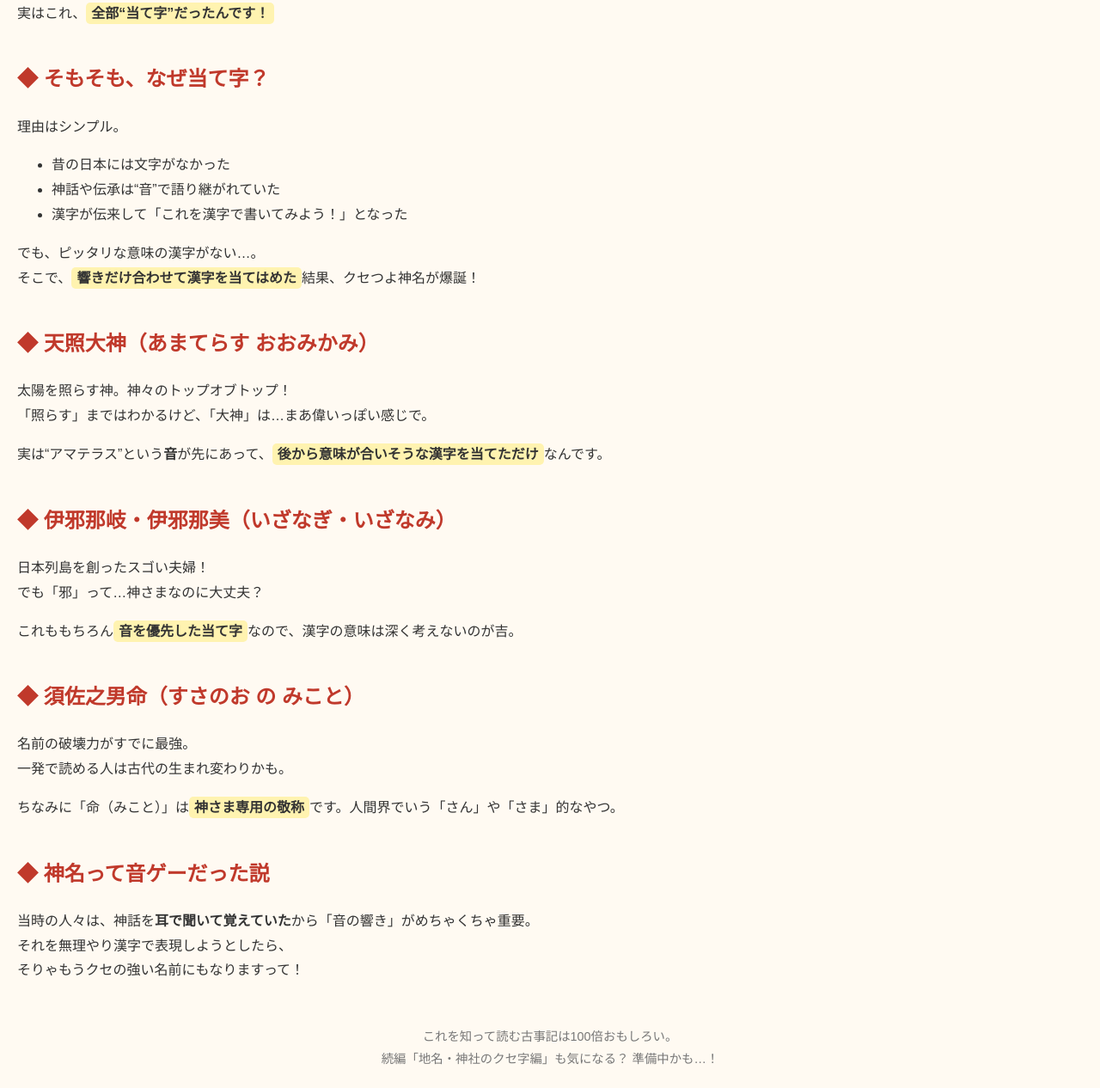
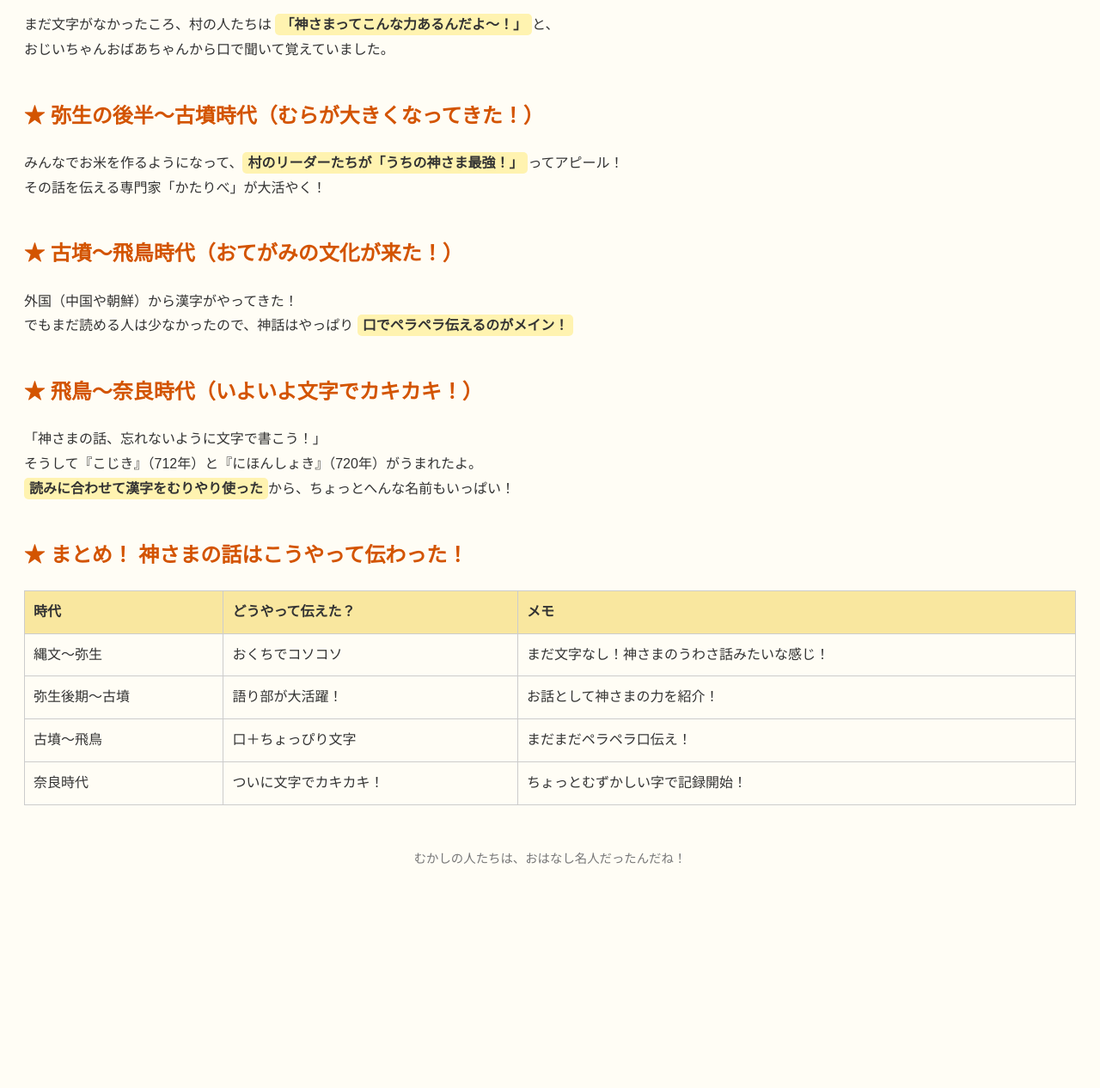
Before and after one commit to kkp-15/RekisiSinwa, a plain HTML site: page index.html in a window 1280 px wide. Shown: the part 234-1500 px from the top of the page at 86% size. After the commit the page ends 1275 px from the top, so only its background shows below. Drawn offline with Linux system fonts and the light colour scheme.

Commit message:
Update index.html

```diff
--- a/index.html
+++ b/index.html
@@ -1,23 +1,34 @@
-<!DOCTYPE html>
-<html lang="ja">
+<!DOCTYPE html><html lang="ja">
 <head>
   <meta charset="UTF-8">
-  <meta name="viewport" content="width=device-width, initial-scale=1">
-  <title>神さまの名前、クセ強すぎ問題。</title>
+  <meta name="viewport" content="width=device-width, initial-scale=1.0">
+  <title>神さまのヒミツ★どうやって伝わった？</title>
   <style>
     body {
       font-family: "Hiragino Kaku Gothic ProN", Meiryo, sans-serif;
-      background: #fffaf2;
+      background: #fffdf5;
       color: #333;
-      margin: 0;
       padding: 20px;
       line-height: 1.8;
     }
     h1, h2 {
-      color: #c0392b;
+      color: #d35400;
     }
     section {
       margin-bottom: 40px;
+    }
+    table {
+      width: 100%;
+      border-collapse: collapse;
+      margin-top: 20px;
+    }
+    th, td {
+      border: 1px solid #ccc;
+      padding: 10px;
+      text-align: left;
+    }
+    th {
+      background: #f9e79f;
     }
     .highlight {
       background: #fff3b0;
@@ -34,59 +45,49 @@
   </style>
 </head>
 <body>
-
-  <h1>【神話ミステリー】<br>神さまの名前、漢字のクセが強い件。</h1>
-
-  <section>
-    <p>古事記や日本書紀を読むと、神さまの名前がやたらと<strong>読みにくい！</strong><br>
-    しかも「邪」とか「之男」とか、字面がちょっと物騒だったり意味不明だったり…。<br>
-    実はこれ、<span class="highlight">全部“当て字”だったんです！</span></p>
-  </section>
-
-  <section>
-    <h2>◆ そもそも、なぜ当て字？</h2>
-    <p>理由はシンプル。</p>
-    <ul>
-      <li>昔の日本には文字がなかった</li>
-      <li>神話や伝承は“音”で語り継がれていた</li>
-      <li>漢字が伝来して「これを漢字で書いてみよう！」となった</li>
-    </ul>
-    <p>でも、ピッタリな意味の漢字がない…。<br>
-    そこで、<span class="highlight">響きだけ合わせて漢字を当てはめた</span>結果、クセつよ神名が爆誕！</p>
-  </section>
-
-  <section>
-    <h2>◆ 天照大神（あまてらす おおみかみ）</h2>
-    <p>太陽を照らす神。神々のトップオブトップ！<br>
-    「照らす」まではわかるけど、「大神」は…まあ偉いっぽい感じで。</p>
-    <p>実は“アマテラス”という<strong>音</strong>が先にあって、<span class="highlight">後から意味が合いそうな漢字を当てただけ</span>なんです。</p>
-  </section>
-
-  <section>
-    <h2>◆ 伊邪那岐・伊邪那美（いざなぎ・いざなみ）</h2>
-    <p>日本列島を創ったスゴい夫婦！<br>
-    でも「邪」って…神さまなのに大丈夫？</p>
-    <p>これももちろん<span class="highlight">音を優先した当て字</span>なので、漢字の意味は深く考えないのが吉。</p>
-  </section>
-
-  <section>
-    <h2>◆ 須佐之男命（すさのお の みこと）</h2>
-    <p>名前の破壊力がすでに最強。<br>
-    一発で読める人は古代の生まれ変わりかも。</p>
-    <p>ちなみに「命（みこと）」は<span class="highlight">神さま専用の敬称</span>です。人間界でいう「さん」や「さま」的なやつ。</p>
-  </section>
-
-  <section>
-    <h2>◆ 神名って音ゲーだった説</h2>
-    <p>当時の人々は、神話を<strong>耳で聞いて覚えていた</strong>から「音の響き」がめちゃくちゃ重要。<br>
-    それを無理やり漢字で表現しようとしたら、<br>
-    そりゃもうクセの強い名前にもなりますって！</p>
-  </section>
-
-  <footer>
-    これを知って読む古事記は100倍おもしろい。<br>
-    続編「地名・神社のクセ字編」も気になる？ 準備中かも…！
+  <h1>【神さまのヒミツ】<br>どうやって伝わったの？むかしむかしのお話！</h1>  <section>
+    <h2>★ 縄文・弥生のころ（およそ2000年以上まえ）</h2>
+    <p>まだ文字がなかったころ、村の人たちは <span class="highlight">「神さまってこんな力あるんだよ〜！」</span>と、<br>おじいちゃんおばあちゃんから口で聞いて覚えていました。</p>
+  </section>  <section>
+    <h2>★ 弥生の後半〜古墳時代（むらが大きくなってきた！）</h2>
+    <p>みんなでお米を作るようになって、<span class="highlight">村のリーダーたちが「うちの神さま最強！」</span>ってアピール！<br>その話を伝える専門家「かたりべ」が大活やく！</p>
+  </section>  <section>
+    <h2>★ 古墳〜飛鳥時代（おてがみの文化が来た！）</h2>
+    <p>外国（中国や朝鮮）から漢字がやってきた！<br>でもまだ読める人は少なかったので、神話はやっぱり <span class="highlight">口でペラペラ伝えるのがメイン！</span></p>
+  </section>  <section>
+    <h2>★ 飛鳥〜奈良時代（いよいよ文字でカキカキ！）</h2>
+    <p>「神さまの話、忘れないように文字で書こう！」<br>そうして『こじき』（712年）と『にほんしょき』（720年）がうまれたよ。<br><span class="highlight">読みに合わせて漢字をむりやり使った</span>から、ちょっとへんな名前もいっぱい！</p>
+  </section>  <section>
+    <h2>★ まとめ！ 神さまの話はこうやって伝わった！</h2>
+    <table>
+      <tr>
+        <th>時代</th>
+        <th>どうやって伝えた？</th>
+        <th>メモ</th>
+      </tr>
+      <tr>
+        <td>縄文〜弥生</td>
+        <td>おくちでコソコソ</td>
+        <td>まだ文字なし！神さまのうわさ話みたいな感じ！</td>
+      </tr>
+      <tr>
+        <td>弥生後期〜古墳</td>
+        <td>語り部が大活躍！</td>
+        <td>お話として神さまの力を紹介！</td>
+      </tr>
+      <tr>
+        <td>古墳〜飛鳥</td>
+        <td>口＋ちょっぴり文字</td>
+        <td>まだまだペラペラ口伝え！</td>
+      </tr>
+      <tr>
+        <td>奈良時代</td>
+        <td>ついに文字でカキカキ！</td>
+        <td>ちょっとむずかしい字で記録開始！</td>
+      </tr>
+    </table>
+  </section>  <footer>
+    むかしの人たちは、おはなし名人だったんだね！
   </footer>
-
 </body>
 </html>
```
